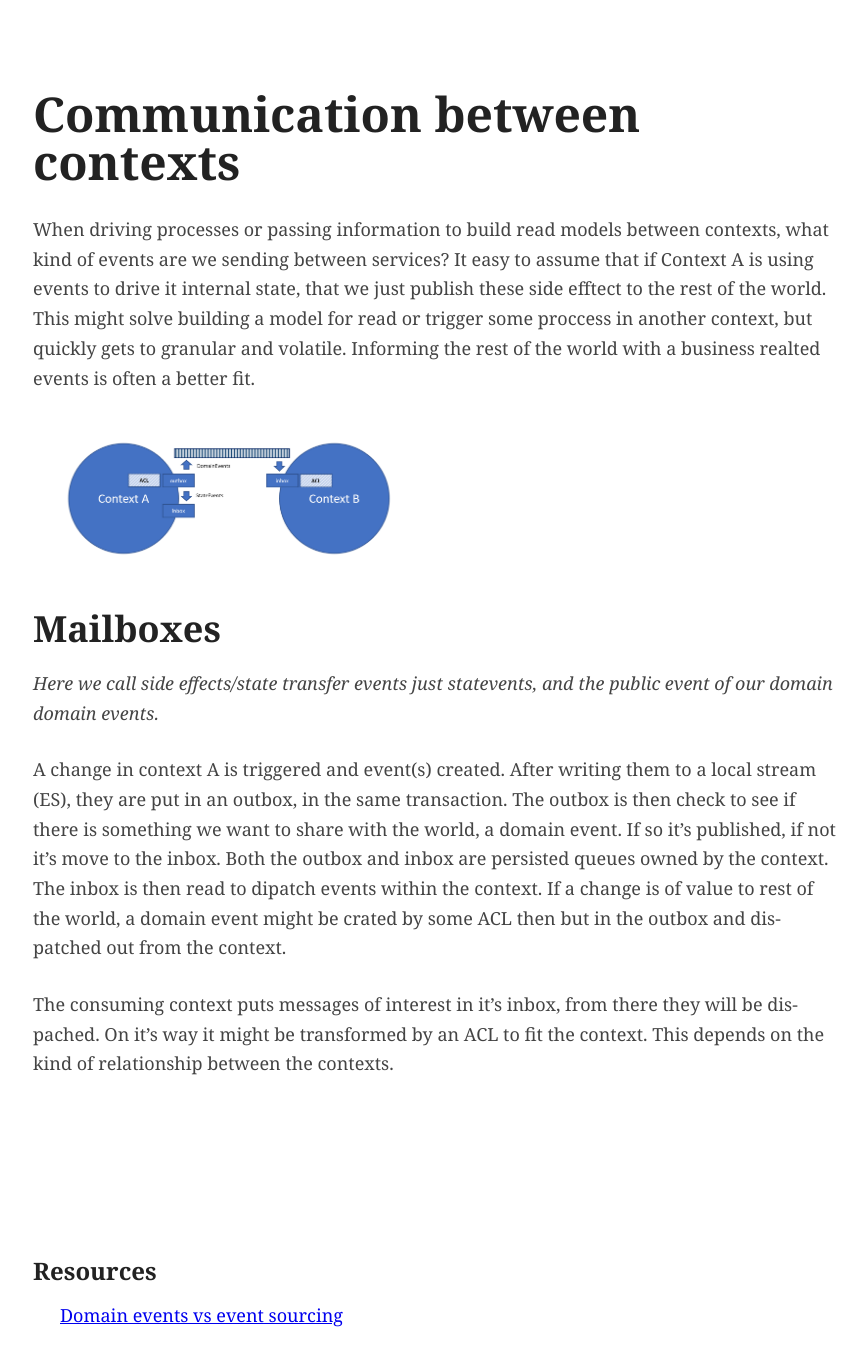
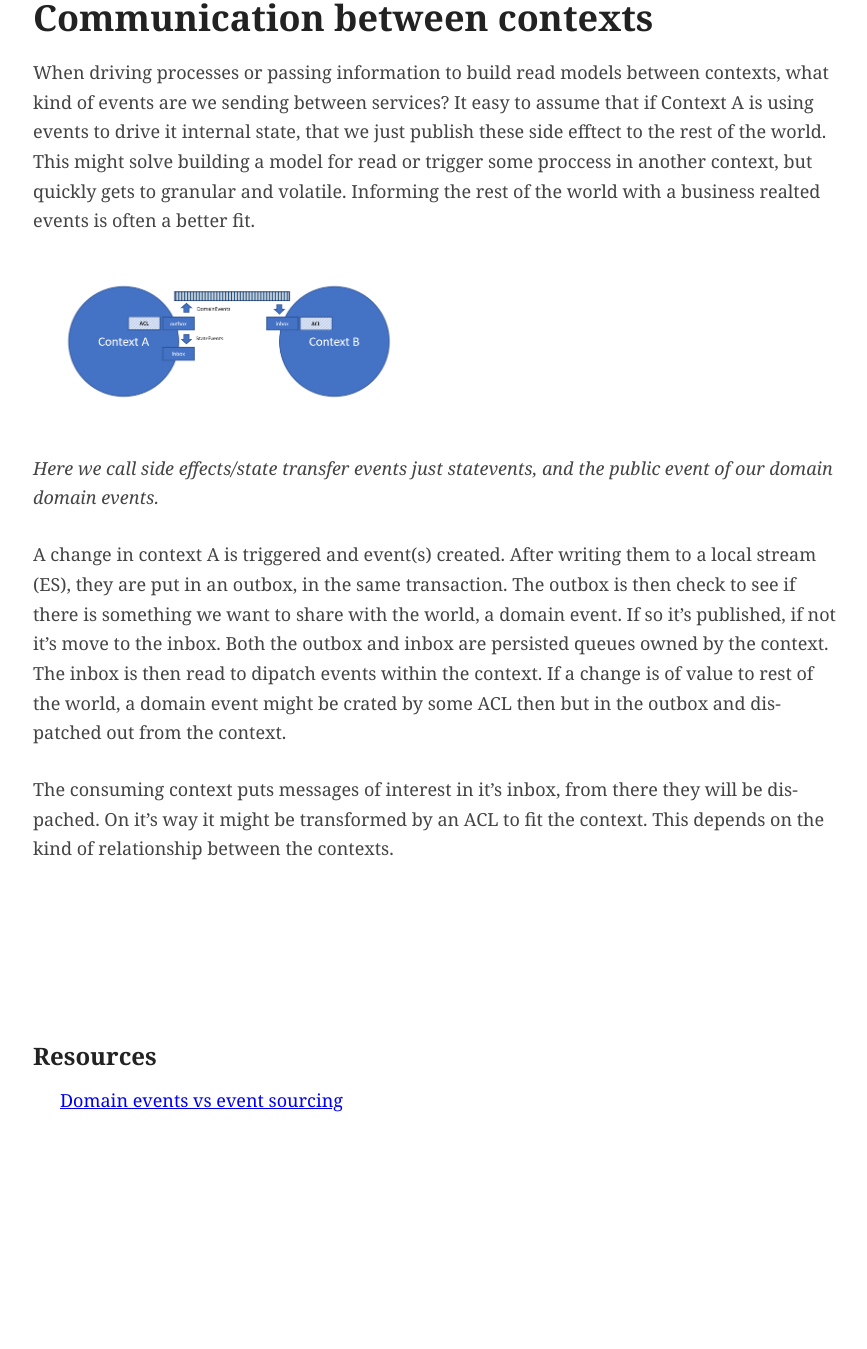
Before and after one commit to perokvist/event-driven-architecture, a Jekyll site: the page built from integration.md, in a window 1280 px wide. Shown: the whole page, without its empty margins (202-1069 px from the left). Built offline with Jekyll 4.4.1, drawn with Linux system fonts in a browser that asks for light colours; our own code applies the rules of GitHub Pages for plain Markdown files; after the commit the page ends 1134 px from its top, so only the background shows below that.

Commit message:
image format

```diff
--- a/integration.md
+++ b/integration.md
@@ -2,14 +2,12 @@
 layout: default
 ---
 
-# Communication between contexts
+## Communication between contexts
 
 When driving processes or passing information to build read models between contexts, what kind of events are we sending between services?
 It easy to assume that if Context A is using events to drive it internal state, that we just publish these side efftect to the rest of the world. This might solve building a model for read or trigger some proccess in another context, but quickly gets to granular and volatile. Informing the rest of the world with a business realted events is often a better fit.
 
 ![Context to context communication](assets/context_to_context.png)
-
-## Mailboxes
 
 *Here we call side effects/state transfer events just statevents, and the public event of our domain domain events.*
 
```
